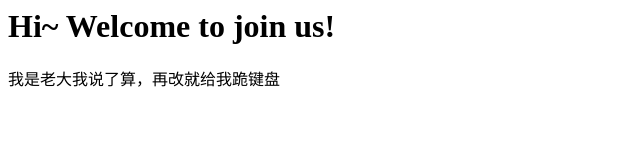
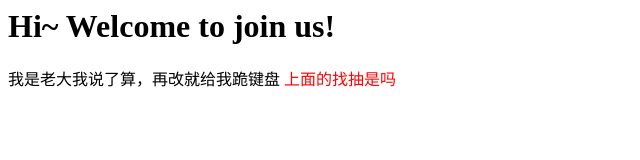
Before and after one commit to chenweiji/cici, a plain HTML site: page index.html in a window 1280 px wide. Shown: the whole page, without its empty margins (0-640 px from the left). Drawn offline with Linux system fonts and the light colour scheme.

Commit message:
reply the msg

```diff
--- a/index.html
+++ b/index.html
@@ -2,5 +2,6 @@
   <body>
     <h1>Hi~ Welcome to join us! </h1>
     <label>我是老大我说了算，再改就给我跪键盘</label>
+    <label style="color: red">上面的找抽是吗</label>
   </body>
 </html>
```
